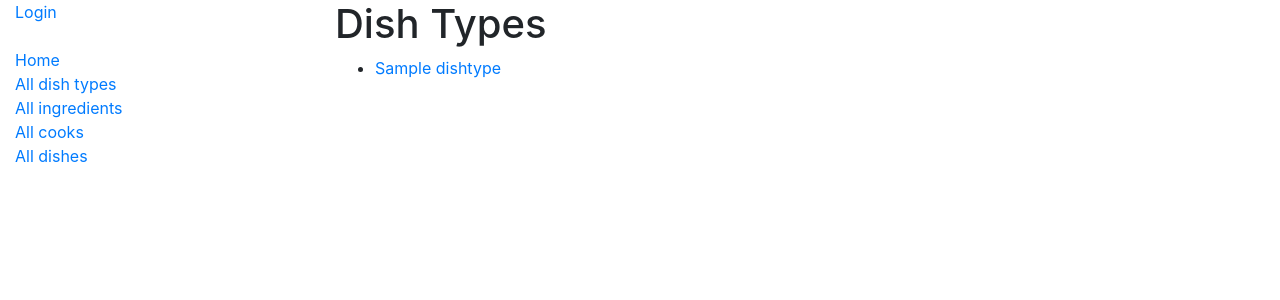
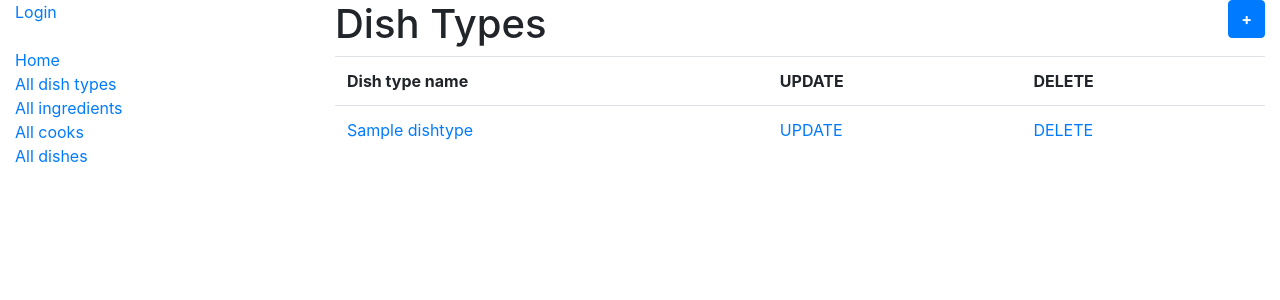
Before and after one commit to ShcherbynaSv/kitchen_service, a Django app: page /kitchen/dish-types/ in a window 1280 px wide. Shown: the top 300 px of the page. Run offline with Django 5.2, Linux system fonts and the light colour scheme; tables that the repository leaves empty hold one stand-in row (values such as "Sample post").

Commit message:
Add features to create, update and delete dish types, cooks and dishes

```diff
--- a/kitchen/urls.py
+++ b/kitchen/urls.py
@@ -3,22 +3,86 @@ from django.urls import path
 from kitchen.views import (
     index,
     DishTypeListView,
+    DishTypeCreateView,
+    DishTypeUpdateView,
+    DishTypeDeleteView,
     IngredientListView,
+    IngredientCreateView,
+    IngredientUpdateView,
+    IngredientDeleteView,
     CookListView,
     CookDetailView,
+    CookCreateView,
+    CookUpdateView,
+    CookDeleteView,
     DishListView,
-    DishDetailView
+    DishDetailView,
+    DishCreateView,
+    DishUpdateView,
+    DishDeleteView
 )
 
 
 urlpatterns = [
     path("", index, name="index"),
     path("dish-types/", DishTypeListView.as_view(), name="dish-type-list"),
+    path(
+        "dish-types/create/",
+        DishTypeCreateView.as_view(),
+        name="dish-type-create"
+    ),
+    path(
+        "dish-types/<int:pk>/update/",
+        DishTypeUpdateView.as_view(),
+        name="dish-type-update"
+    ),
+    path(
+        "dish-types/<int:pk>/delete/",
+        DishTypeDeleteView.as_view(),
+        name="dish-type-delete"
+    ),
     path("ingredients/", IngredientListView.as_view(), name="ingredient-list"),
+    path(
+        "ingredients/create",
+        IngredientCreateView.as_view(),
+        name="ingredient-create"
+    ),
+    path(
+        "ingredients/<int:pk>/update/",
+        IngredientUpdateView.as_view(),
+        name="ingredient-update"
+    ),
+    path(
+        "ingredients/<int:pk>/delete/",
+        IngredientDeleteView.as_view(),
+        name="ingredient-delete"
+    ),
     path("cooks/", CookListView.as_view(), name="cook-list"),
     path("cooks/<int:pk>/", CookDetailView.as_view(), name="cook-detail"),
+    path("cooks/create/", CookCreateView.as_view(), name="cook-create"),
+    path(
+        "cooks/<int:pk>/update/",
+        CookUpdateView.as_view(),
+        name="cook-update"
+    ),
+    path(
+        "cooks/<int:pk>/delete/",
+        CookDeleteView.as_view(),
+        name="cook-delete"
+    ),
     path("dishes/", DishListView.as_view(), name="dish-list"),
-    path("dishes/<int:pk>/", DishDetailView.as_view(), name="dish-detail")
+    path("dishes/<int:pk>/", DishDetailView.as_view(), name="dish-detail"),
+    path("dishes/create/", DishCreateView.as_view(), name="dish-create"),
+    path(
+        "dishes/<int:pk>/update/",
+        DishUpdateView.as_view(),
+        name="dish-update"
+    ),
+    path(
+        "dishes/<int:pk>/delete/",
+        DishDeleteView.as_view(),
+        name="dish-delete"
+    ),
 ]
 
 app_name = "kitchen"
--- a/kitchen/views.py
+++ b/kitchen/views.py
@@ -1,7 +1,10 @@
+from django.contrib.auth.mixins import LoginRequiredMixin
 from django.http import HttpRequest, HttpResponse
 from django.shortcuts import render
+from django.urls import reverse_lazy
 from django.views import generic
 
+from kitchen.forms import CookUpdateForm, CookCreationForm, DishForm
 from kitchen.models import DishType, Ingredient, Cook, Dish
 
 
@@ -22,9 +25,49 @@ class DishTypeListView(generic.ListView):
     paginate_by = 10
 
 
+class DishTypeCreateView(LoginRequiredMixin, generic.CreateView):
+    model = DishType
+    fields = "__all__"
+    success_url = reverse_lazy("kitchen:dish-type-list")
+    template_name = "kitchen/dish_type_form.html"
+
+
+class DishTypeUpdateView(LoginRequiredMixin, generic.UpdateView):
+    model = DishType
+    fields = "__all__"
+    success_url = reverse_lazy("kitchen:dish-type-list")
+    template_name = "kitchen/dish_type_form.html"
+
+
+class DishTypeDeleteView(LoginRequiredMixin, generic.DeleteView):
+    model = DishType
+    template_name = "kitchen/confirm_delete_dish_type.html"
+    success_url = reverse_lazy("kitchen:dish-type-list")
+
+
 class IngredientListView(generic.ListView):
     model = Ingredient
     paginate_by = 10
+
+
+class IngredientCreateView(LoginRequiredMixin, generic.CreateView):
+    model = Ingredient
+    fields = "__all__"
+    success_url = reverse_lazy("kitchen:ingredient-list")
+    template_name = "kitchen/ingredient_form.html"
+
+
+class IngredientUpdateView(LoginRequiredMixin, generic.UpdateView):
+    model = Ingredient
+    fields = "__all__"
+    success_url = reverse_lazy("kitchen:ingredient-list")
+    template_name = "kitchen/ingredient_form.html"
+
+
+class IngredientDeleteView(LoginRequiredMixin, generic.DeleteView):
+    model = Ingredient
+    success_url = reverse_lazy("kitchen:ingredient-list")
+    template_name = "kitchen/confirm_delete_ingredient.html"
 
 
 class CookListView(generic.ListView):
@@ -36,6 +79,31 @@ class CookDetailView(generic.DetailView):
     model = Cook
 
 
+class CookCreateView(LoginRequiredMixin, generic.CreateView):
+    model = Cook
+    form_class = CookCreationForm
+    success_url = reverse_lazy("kitchen:cook-list")
+    template_name = "kitchen/cook_form.html"
+
+
+class CookUpdateView(LoginRequiredMixin, generic.UpdateView):
+    model = Cook
+    form_class = CookUpdateForm
+    template_name = "kitchen/cook_form.html"
+
+    def get_success_url(self):
+        return reverse_lazy(
+            "kitchen:cook-detail",
+            kwargs={"pk": self.object.pk}
+        )
+
+
+class CookDeleteView(LoginRequiredMixin, generic.DeleteView):
+    model = Cook
+    success_url = reverse_lazy("kitchen:cook-list")
+    template_name = "kitchen/confirm_delete_cook.html"
+
+
 class DishListView(generic.ListView):
     model = Dish
     context_object_name = "dishes_list"
@@ -44,6 +112,7 @@ class DishListView(generic.ListView):
     def get_queryset(self):
         queryset = super().get_queryset()
         self.dish_type = None
+        self.ingredient = None
 
         dish_type_id = self.request.GET.get("dish_type")
         if dish_type_id:
@@ -52,11 +121,21 @@ class DishListView(generic.ListView):
                 self.dish_type = DishType.objects.get(id=dish_type_id)
             except DishType.DoesNotExist:
                 self.dish_type = None
+
+        ingredient_id = self.request.GET.get("ingredient")
+        if ingredient_id:
+            queryset = queryset.filter(ingredients__id=ingredient_id)
+            try:
+                self.ingredient = Ingredient.objects.get(id=ingredient_id)
+            except Ingredient.DoesNotExist:
+                self.ingredient = None
+
         return queryset
 
     def get_context_data(self, **kwargs):
         context = super().get_context_data(**kwargs)
         context["selected_dish_type"] = self.dish_type
+        context["selected_ingredient"] = self.ingredient
         return context
 
 
@@ -69,3 +148,23 @@ class DishDetailView(generic.DetailView):
             .select_related("dish_type")
             .prefetch_related("cooks", "ingredients")
         )
+
+
+class DishCreateView(LoginRequiredMixin, generic.CreateView):
+    model = Dish
+    form_class = DishForm
+    success_url = reverse_lazy("kitchen:dish-list")
+    template_name = "kitchen/dish_form.html"
+
+
+class DishUpdateView(LoginRequiredMixin, generic.UpdateView):
+    model = Dish
+    form_class = DishForm
+    success_url = reverse_lazy("kitchen:dish-list")
+    template_name = "kitchen/dish_form.html"
+
+
+class DishDeleteView(LoginRequiredMixin, generic.DeleteView):
+    model = Dish
+    success_url = reverse_lazy("kitchen:dish-list")
+    template_name = "kitchen/confirm_delete_dish.html"
--- a/kitchen_service/settings.py
+++ b/kitchen_service/settings.py
@@ -40,7 +40,9 @@ INSTALLED_APPS = [
     "django.contrib.messages",
     "django.contrib.staticfiles",
     "debug_toolbar",
-    "kitchen"
+    "kitchen",
+    "crispy_forms",
+    "crispy_bootstrap4"
 ]
 
 MIDDLEWARE = [
@@ -137,3 +139,5 @@ LOGIN_REDIRECT_URL = "/kitchen/"
 INTERNAL_IPS = [
     "127.0.0.1",
 ]
+
+CRISPY_TEMPLATE_PACK = "bootstrap4"
--- a/templates/kitchen/cook_detail.html
+++ b/templates/kitchen/cook_detail.html
@@ -8,4 +8,8 @@
   {% else %}
     <p>There are no information about the cook's e-mail.</p>
   {% endif %}
+  <a class="btn btn-secondary" href="{% url 'kitchen:cook-update' object.id %}">Update information</a>
+  <br>
+  <br>
+  <a class="btn btn-danger" href="{% url 'kitchen:cook-delete' object.id %}">Delete cook</a>
 {% endblock %}
--- /dev/null
+++ b/templates/kitchen/cook_form.html
@@ -0,0 +1,6 @@
+{% extends "base.html" %}
+
+{% block content %}
+  <h1>{{ object|yesno:"Update, Create" }} Cook</h1>
+  {% include "includes/form.html" %}
+{% endblock %}
--- a/templates/kitchen/cook_list.html
+++ b/templates/kitchen/cook_list.html
@@ -1,7 +1,7 @@
 {% extends "base.html" %}
 
 {% block content %}
-  <h1>Cooks</h1>
+  <h1>Cooks<a style="float: right;" class="btn btn-primary" href="{% url 'kitchen:cook-create' %}"><b>+</b></a></h1>
   {% if cook_list %}
     <ul>
       {% for cook in cook_list %}
--- /dev/null
+++ b/templates/kitchen/dish_form.html
@@ -0,0 +1,6 @@
+{% extends "base.html" %}
+
+{% block content %}
+  <h1>{{ object|yesno:"Update, Create" }} Dish</h1>
+  {% include "includes/form.html" %}
+{% endblock %}
--- /dev/null
+++ b/templates/kitchen/dish_type_form.html
@@ -0,0 +1,6 @@
+{% extends "base.html" %}
+
+{% block content %}
+  <h1>{{ object|yesno:"Update, Create" }} Dish Type</h1>
+  {% include "includes/form.html" %}
+{% endblock %}
--- a/templates/kitchen/dish_type_list.html
+++ b/templates/kitchen/dish_type_list.html
@@ -1,17 +1,29 @@
 {% extends "base.html" %}
 
 {% block content %}
-  <h1>Dish Types</h1>
+  <h1>Dish Types <a style="float: right;" class="btn btn-primary" href="{% url 'kitchen:dish-type-create' %}"><b>+</b></a></h1>
   {% if dish_type_list %}
-    <ul>
+    <table class="table">
+      <tr>
+        <th>Dish type name</th>
+        <th>UPDATE</th>
+        <th>DELETE</th>
+      </tr>
       {% for dish_type in dish_type_list %}
-        <li><a href="{% url 'kitchen:dish-list' %}?dish_type={{ dish_type.id }}">
-          {{ dish_type.name }}
-        </a>
-        </li>
+        <tr>
+          <td>
+            <a href="{{ dish.get_absolute_url }}">{{ dish_type.name }}</a>
+          </td>
+          <td>
+            <a href="{% url 'kitchen:dish-type-update' dish_type.id %}">UPDATE</a>
+          </td>
+          <td>
+            <a href="{% url 'kitchen:dish-type-delete' dish_type.id %}">DELETE</a>
+          </td>
+        </tr>
       {% endfor %}
-    </ul>
+    </table>
   {% else %}
     <p>There are no dish types</p>
   {% endif %}
-  {% endblock %}
+{% endblock %}
--- /dev/null
+++ b/templates/kitchen/ingredient_form.html
@@ -0,0 +1,6 @@
+{% extends "base.html" %}
+
+{% block content %}
+  <h1>{{ object|yesno:"Update, Create" }} Ingredient</h1>
+  {% include "includes/form.html" %}
+{% endblock %}
```
Also changed, not shown: kitchen/forms.py (added, +44 -0 lines), templates/includes/form.html (added, +7 -0 lines), templates/kitchen/confirm_delete_cook.html (added, +10 -0 lines), templates/kitchen/confirm_delete_dish.html (added, +10 -0 lines), templates/kitchen/confirm_delete_dish_type_form.html (added, +10 -0 lines), templates/kitchen/confirm_delete_ingredient.html (added, +10 -0 lines), templates/kitchen/dish_detail.html (+6 -1 lines), templates/kitchen/dish_list.html (+6 -1 lines), templates/kitchen/ingredient_list.html (+21 -4 lines).
